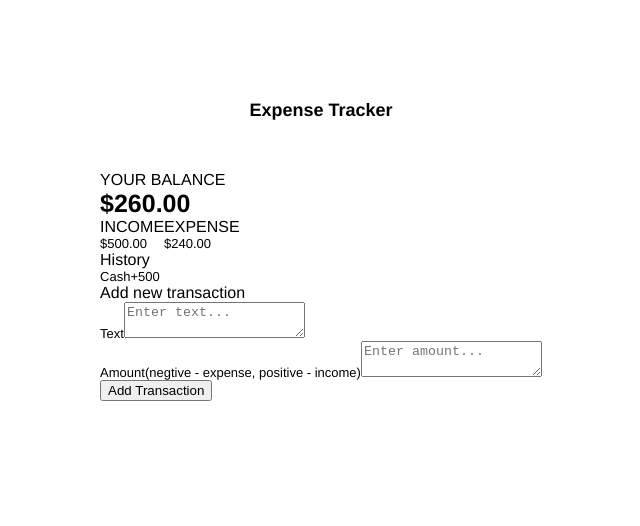
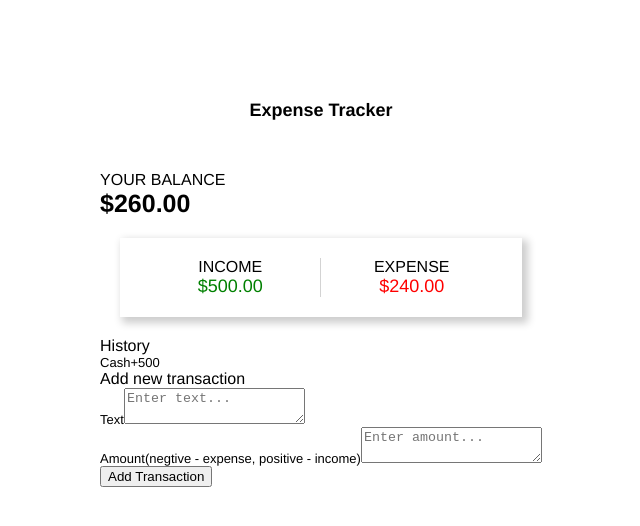
Before and after one commit to dohdat/Leetcode-Questions, a React (Create React App) app in the folder Projects/expense-tracker/: page / in a window 1280 px wide. Shown: the top 526 px of the page, without its empty margins (319-959 px from the left). Built offline with nearby package versions, Linux system fonts and the light colour scheme.

Commit message:
Added box shadow to main income

```diff
--- a/Projects/expense-tracker/src/App.css
+++ b/Projects/expense-tracker/src/App.css
@@ -24,4 +24,32 @@
 .main-income {
     display: flex;
     flex-direction: row;
+    justify-content: space-around;
+    align-items: center;
+    min-width: 300px;
+    margin: 20px;
+    box-shadow: 4px 4px 8px 2px rgba(0, 0, 0, 0.2);
+    padding: 20px;
 }
+.income-wrapper {
+    width: 100%;
+    display: flex;
+    flex-direction: column;
+    justify-content: center;
+    align-items: center;
+    border: 0 solid lightgray;
+    border-right-width: 1px;
+}
+.income-wrapper.right {
+    border: none;
+}
+.income {
+    font-weight: 500;
+    font-size: 18px;
+    color: green;
+}
+.expense {
+    font-weight: 500;
+    font-size: 18px;
+    color: red;
+}
--- a/Projects/expense-tracker/src/App.js
+++ b/Projects/expense-tracker/src/App.js
@@ -12,13 +12,13 @@ function App() {
                     <span className="balance">$260.00</span>
                 </div>
                 <div className="main-income">
-                    <div>
+                    <div className="income-wrapper">
                         <div className="main-title">INCOME</div>
-                        <span>$500.00</span>
+                        <span className="income">$500.00</span>
                     </div>
-                    <div>
+                    <div className="income-wrapper right">
                         <div className="main-title">EXPENSE</div>
-                        <span>$240.00</span>
+                        <span className="expense">$240.00</span>
                     </div>
                 </div>
                 <div>
```
